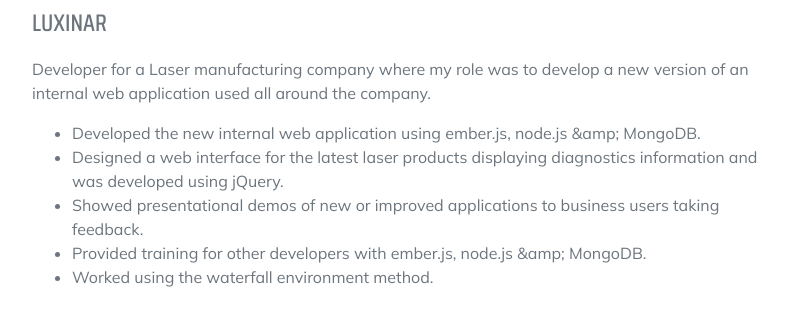
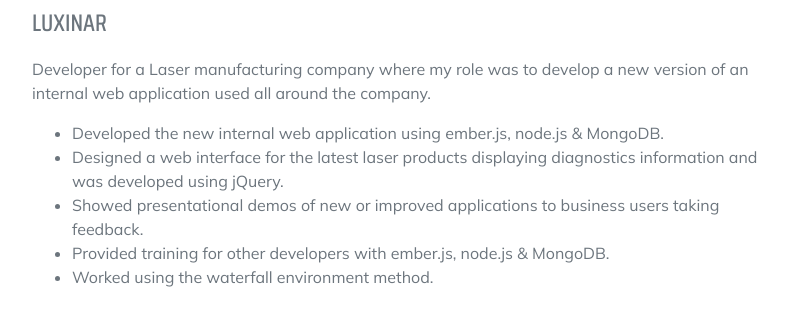
Before and after one commit to marshy2201/marshy2201.github.io, a React (Create React App) app: page / in a window 1280 px wide. Shown: the part 1050-1365 px from the top of the page, without its empty margins (288-1076 px from the left). Built offline with nearby package versions, Linux system fonts and the light colour scheme.

Commit message:
typos corrected

```diff
--- a/src/components/Experience.js
+++ b/src/components/Experience.js
@@ -9,10 +9,10 @@
       company="Luxinar"
       about="Developer for a Laser manufacturing company where my role was to develop a new version of an internal web application used all around the company."
       responsibilities={[
-        "Developed the new internal web application using ember.js, node.js &amp; MongoDB.",
+        "Developed the new internal web application using ember.js, node.js & MongoDB.",
         "Designed a web interface for the latest laser products displaying diagnostics information and was developed using jQuery.",
         "Showed presentational demos of new or improved applications to business users taking feedback.",
-        "Provided training for other developers with ember.js, node.js &amp; MongoDB.",
+        "Provided training for other developers with ember.js, node.js & MongoDB.",
         "Worked using the waterfall environment method."
       ]}
       from="July 2017"
```
